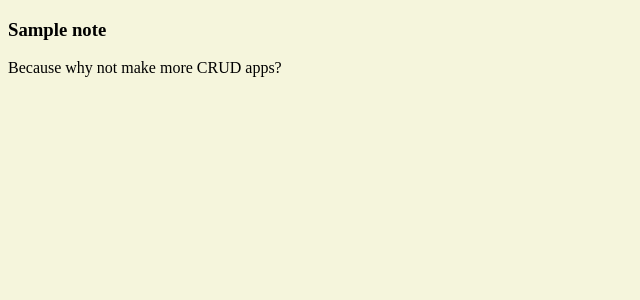
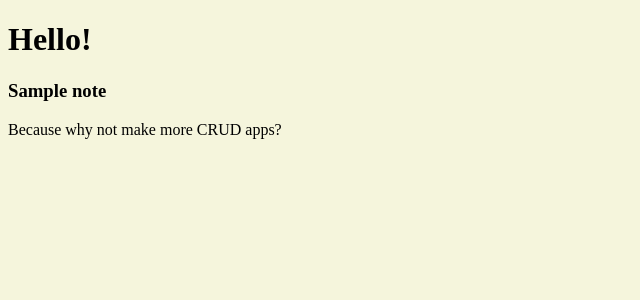
Before and after one commit to BlaiseGratton/take_note, a Python web app: template templates/note.html in a window 1280 px wide. Shown: the top 300 px of the page, without its empty margins (0-640 px from the left). Run offline with Jinja, Linux system fonts and the light colour scheme; the template is opened without the code that fills it: most values are stand-ins (such as "Sample title", 1, 10 or a date in 2020).

Commit message:
add header to layout template

```diff
--- a/templates/layout.html
+++ b/templates/layout.html
@@ -2,11 +2,30 @@
 <html>
   <head>
     <title>Take Note | {% block title %}{% endblock %}</title>
-    <meta http-equiv="X-UA-Compatible">
+    <meta charset="utf-8">
+    <meta http-equiv="X-UA-Compatible" content="IE=edge,chrome=1">
     <meta name="viewport" content="width=device-width, initial-scale=1">
     <link rel="stylesheet" href="/static/styles.css">
   </head>
   <body>
+    <header>
+      <div class="row">
+        <div class="grid-33">
+          <a href="{{ url_for('index') }}" class="icon-logo"></a>
+        </div>
+        <div class="grid-33">
+          <h1>Hello{% if current_user.is_authenticated() %} {{ current_user.username }}{% endif %}!</h1>
+        </div>
+        <div class="grid-33">
+          {% if current_user.is_authenticated() %}
+          <a href="{{ url_for('logout') }}" class="icon-power" title="Log Out"></a>
+          {% else %}
+          <a href="{{ url_for('login') }}" class="icon-power" title="Log In"></a>
+          <a href="{{ url_for('register') }}" class="icon-profile" title="Register"></a>
+          {% endif %}
+        </div>
+      </div>
+    </header>
     <div class="wrapper">
       {% block content %}{% endblock %}
       <p>Because why not make more CRUD apps?</p>
```
